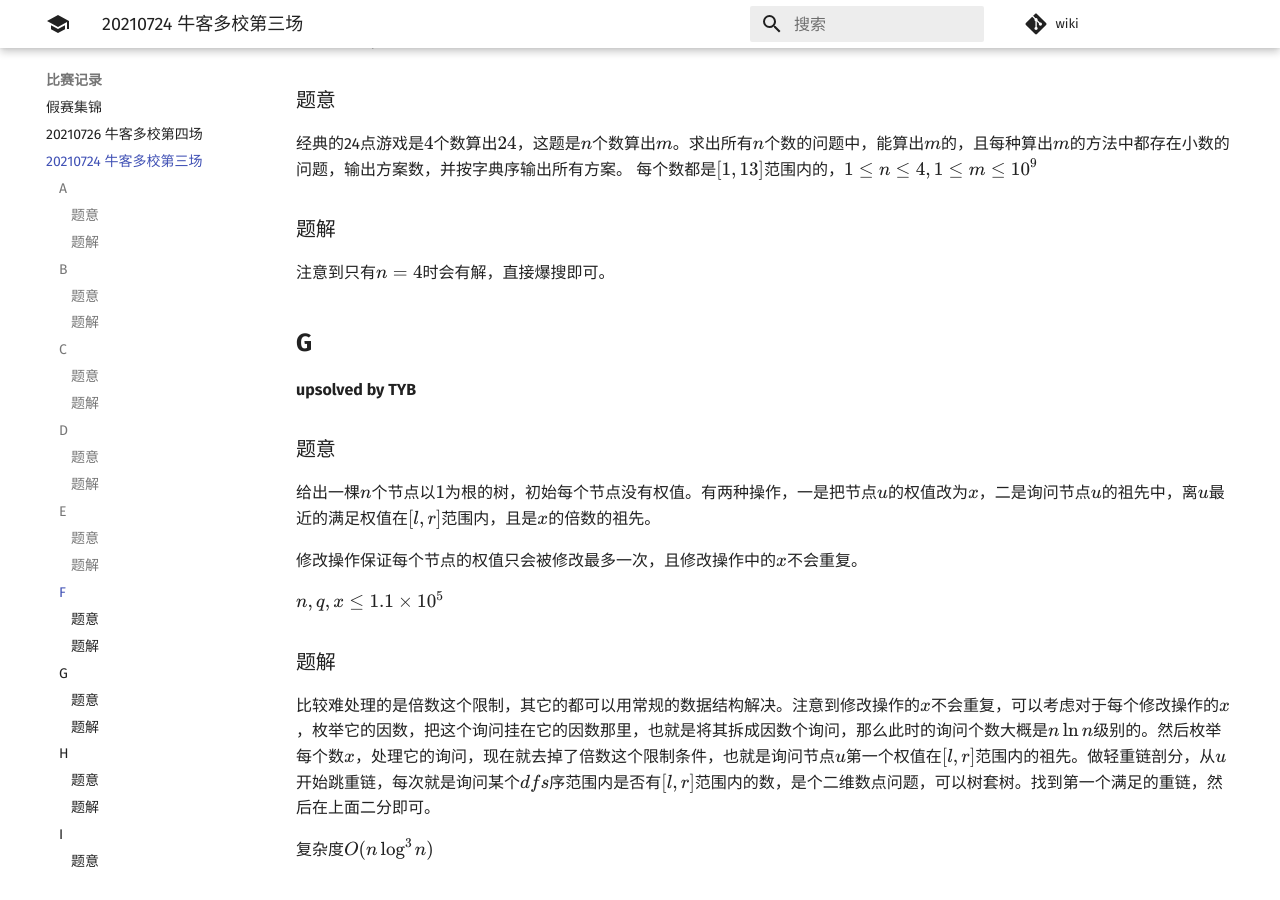
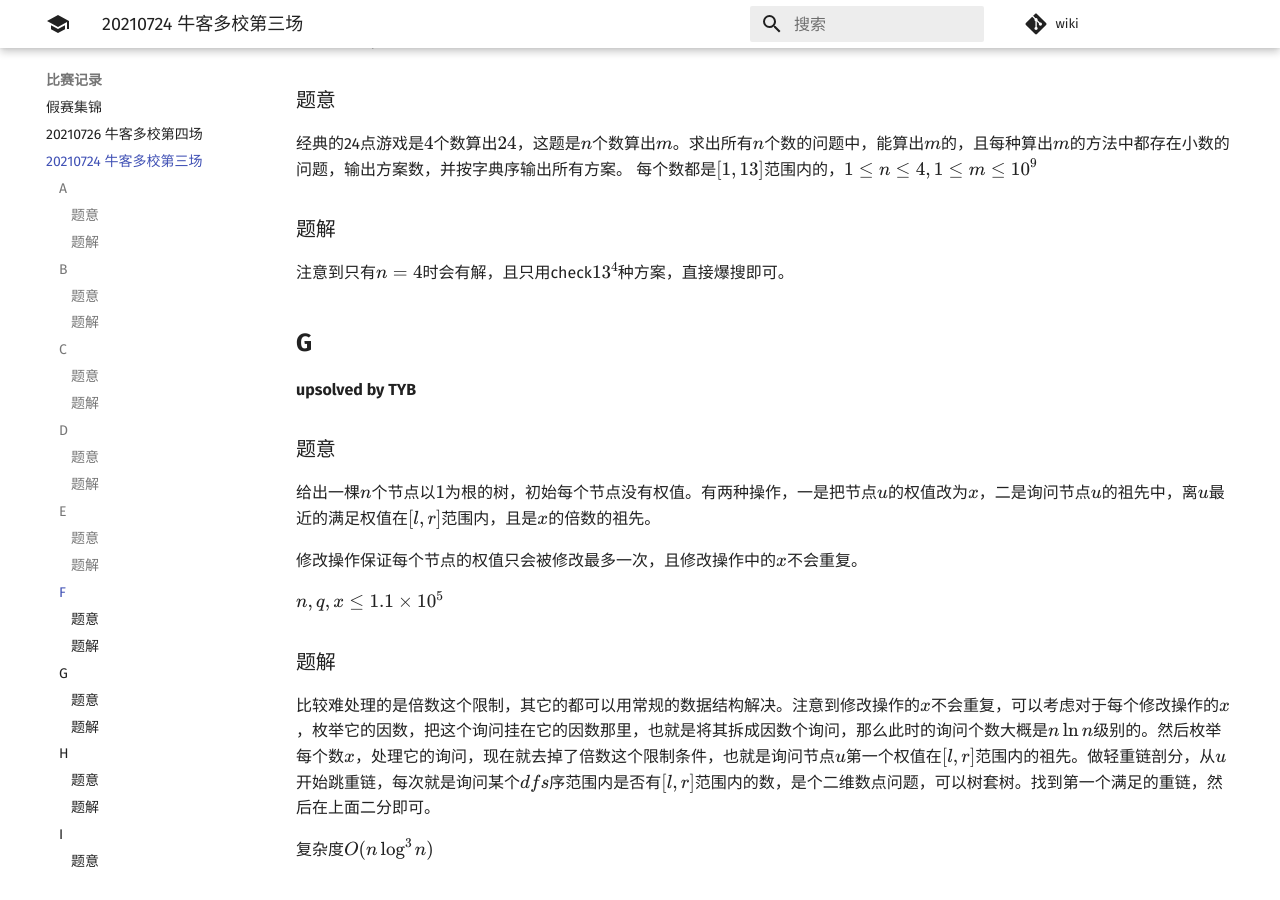
Before and after one commit to PoorMath/PoorMath.github.io, an MkDocs documentation site: the page built from docs/contest/20210724 牛客多校第三场.md, in a window 1280 px wide and 900 px high, scrolled down 1929 px. Built offline with MkDocs 1.6.1 and Material for MkDocs 9.7.7, drawn with Linux system fonts in a browser that asks for light colours; comment, search, counter and statistics services are not loaded.

Commit message:
Update 20210724 牛客多校第三场.md
F题解

```diff
--- a/docs/contest/20210724 牛客多校第三场.md
+++ b/docs/contest/20210724 牛客多校第三场.md
@@ -83,7 +83,7 @@ $O(n^2+max\{c\})$
 
 ### 题解
 
-注意到只有$n=4$时会有解，直接爆搜即可。
+注意到只有$n=4$时会有解，且只用check$13^4$种方案，直接爆搜即可。
 
 ## **G**
 
```
